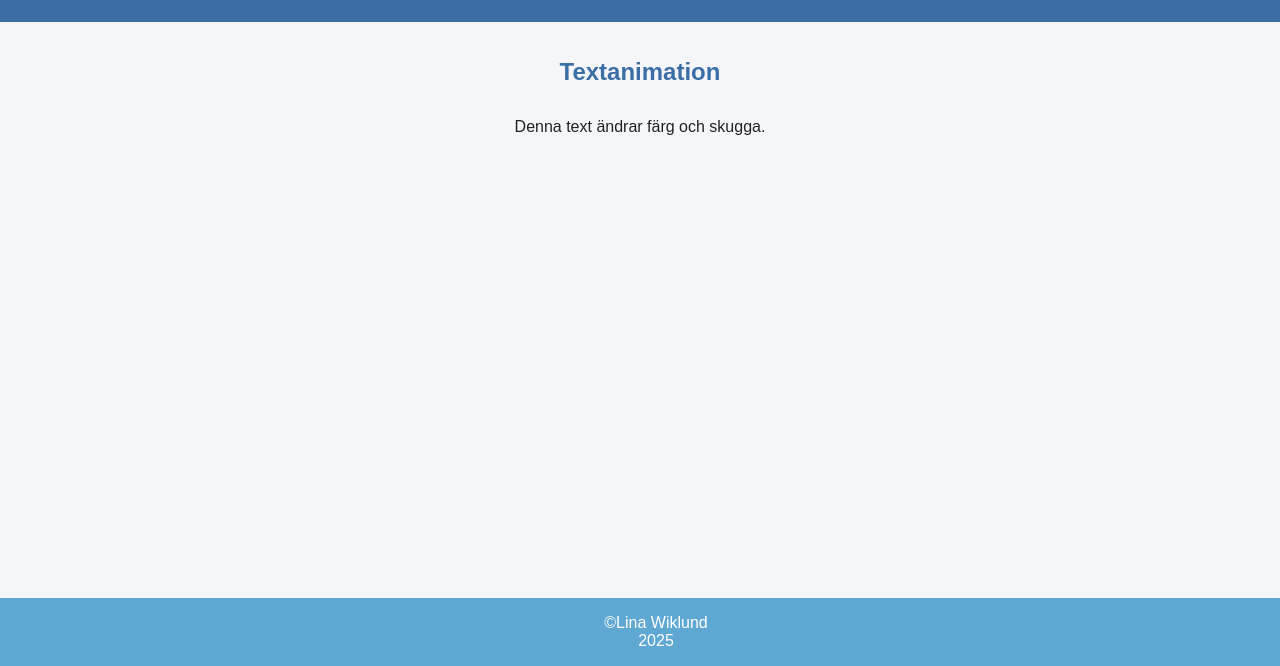
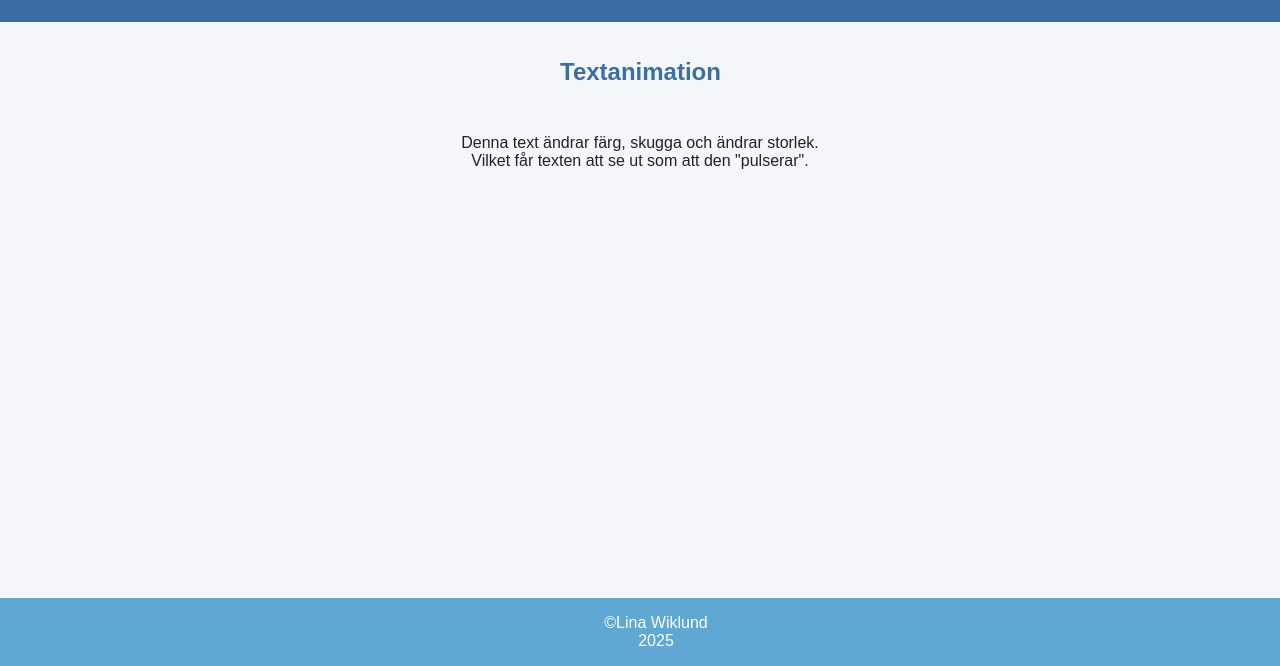
Before and after one commit to linaling92ll-sys/CSS-Preproccesorer-main, a website built with Vite: page animering.html in a window 1280 px wide. Shown: the part 134-800 px from the top of the page. Built offline with nearby package versions, Linux system fonts and the light colour scheme.

Commit message:
Har lagt till så att textanimationen blir större och går tillbaka till originalstorlek.

```diff
--- a/animering.html
+++ b/animering.html
@@ -23,7 +23,9 @@
     <main>
         <section>
             <h2 class="fade-text">Textanimation</h2>
-        <p>Denna text ändrar färg och skugga.</p>
+            <p>Denna text ändrar färg, skugga och ändrar storlek.<br>
+                Vilket får texten att se ut som att den "pulserar".
+            </p>
         </section>
         <section>
 
@@ -39,4 +41,5 @@
     </footer>
     <script type="module" src="/src/main.js"></script>
 </body>
+
 </html>
--- a/src/scss/layout/_animations.scss
+++ b/src/scss/layout/_animations.scss
@@ -4,16 +4,20 @@
     0% {
         color: vars.$primary-color;
         text-shadow: none;
+        transform: scale(1);
     }
     50% {
         color: red;
         text-shadow: 0 0 10px rgba(0, 0, 0, 0.5);
+        transform: scale(1.2);
     }
     100% {
         color: vars.$primary-color;
         text-shadow: none;
+        transform: scale(1);
     }
 }
 .fade-text {
+    display: inline-block;
     animation: colorShift 5s infinite;
 }
```
Lines whose indentation alone changed are shown as unchanged.
